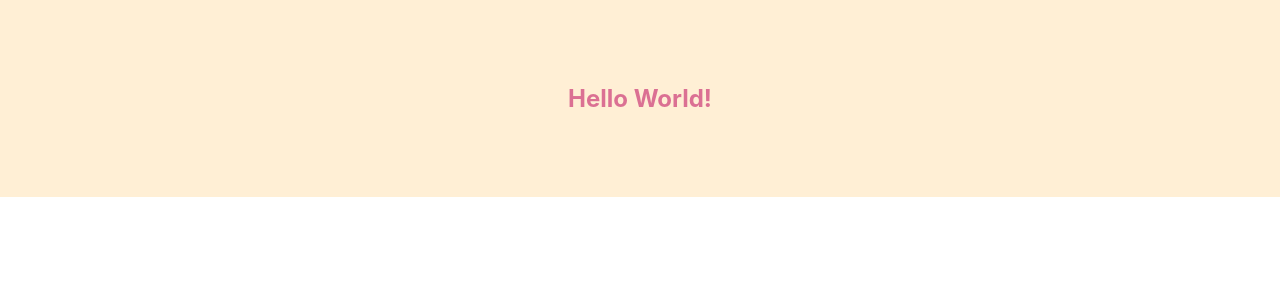
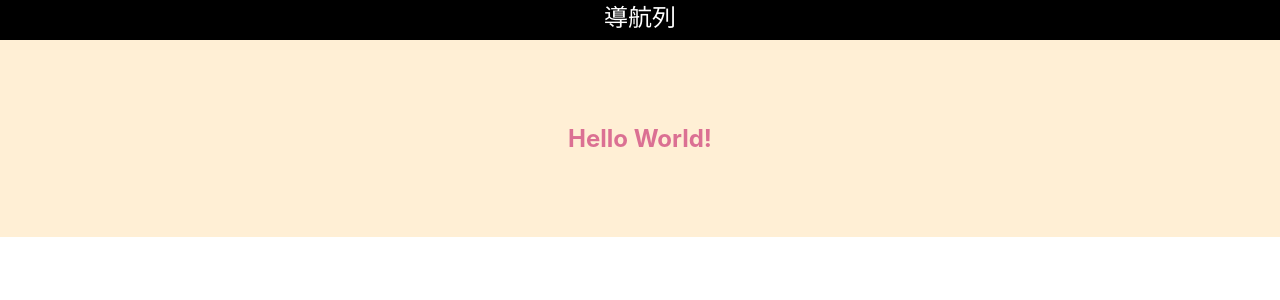
Before and after one commit to Yishin26/my-react-shop, a React (Create React App) app: page / in a window 1280 px wide. Shown: the top 300 px of the page. Built offline with nearby package versions, Linux system fonts and the light colour scheme.

Commit message:
+ Navbar Component

```diff
--- a/src/App.js
+++ b/src/App.js
@@ -1,5 +1,6 @@
 import './App.css';
 import styled, { css } from 'styled-components';
+import Navbar from './components/Navbar';
 
 const Title = styled.h1`
   font-size: 1.5em;
@@ -12,15 +13,16 @@ const Wrapper = styled.section`
   background: papayawhip;
 `;
 
-
 function App() {
   return (
     <div className="App">
+      <Navbar />
       <Wrapper>
         <Title>
           Hello World!
-    </Title>
+        </Title>
       </Wrapper>
+
     </div>
   );
 }
--- /dev/null
+++ b/src/components/Navbar.css
@@ -0,0 +1,8 @@
+.navbar{
+    font-size: 24px;
+    background-color: black;
+    width:100%;
+    color: white;
+    line-height: 36px;
+    height: 40px;
+}
--- /dev/null
+++ b/src/components/Navbar.js
@@ -0,0 +1,8 @@
+
+import './Navbar.css';
+const Navbar = () => (
+    <div className='navbar'>
+        導航列
+    </div>
+);
+export default Navbar;
```
Also changed, not shown: 1 other file (tests, documents, lock files or other folders).
